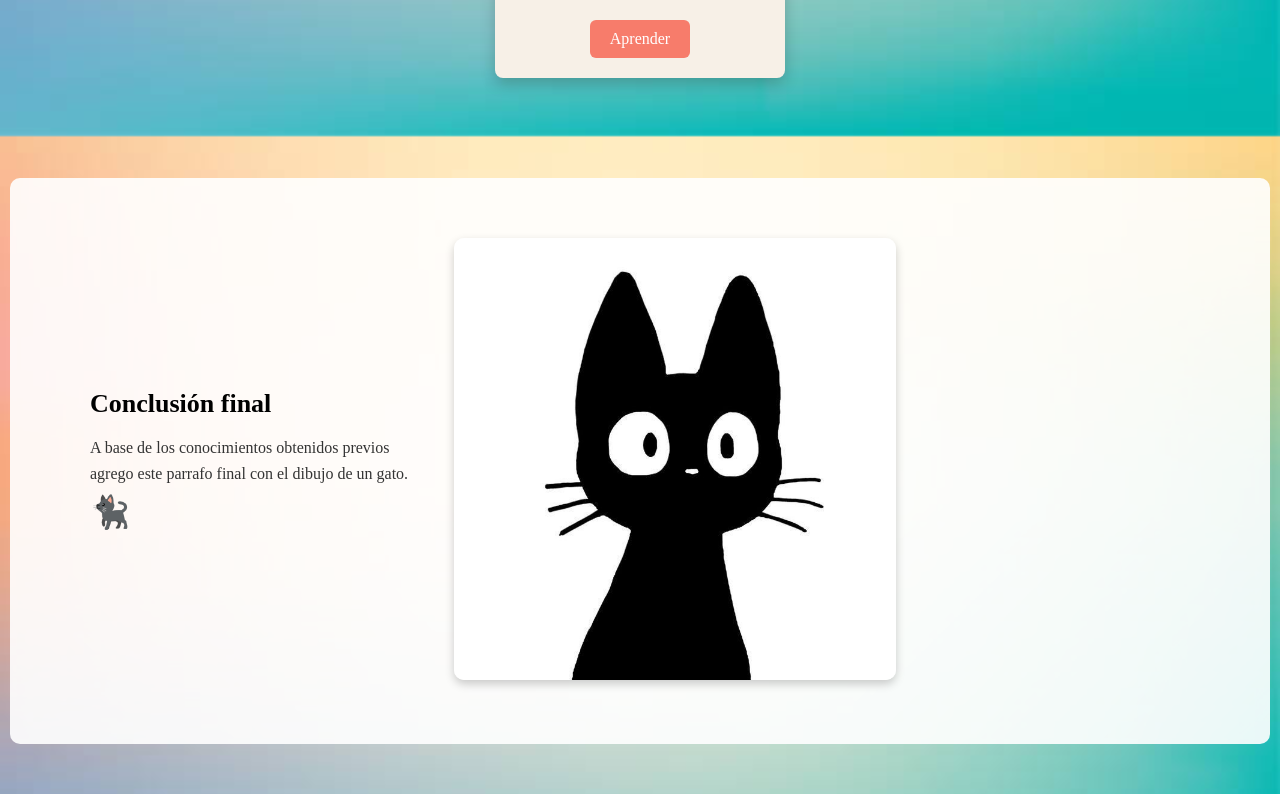
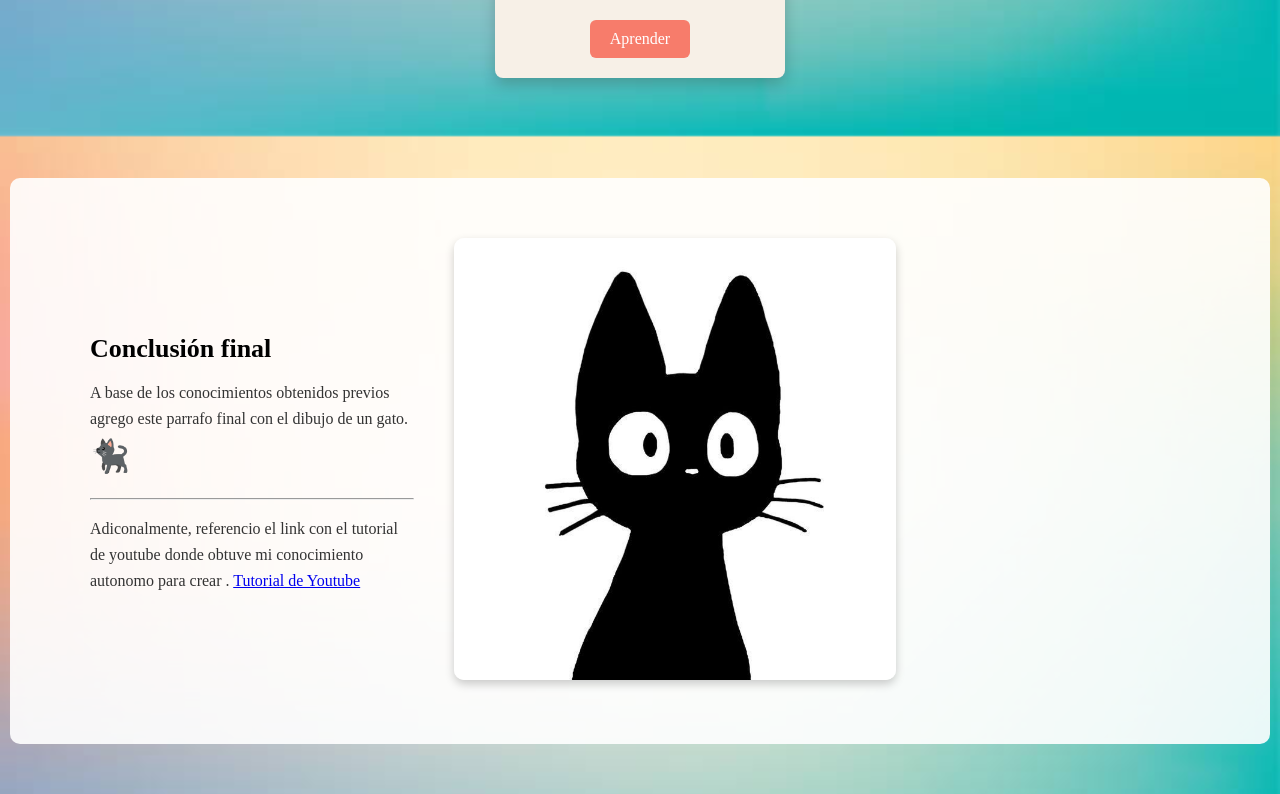
Before and after one commit to L3ugim-01/KOALA-Web, a plain HTML site: page index.html in a window 1280 px wide. Shown: the part 759-1553 px from the top of the page. Drawn offline with Linux system fonts and the light colour scheme.

Commit message:
Update index.html

```diff
--- a/index.html
+++ b/index.html
@@ -92,6 +92,11 @@
         A base de los conocimientos obtenidos previos agrego este parrafo final con el dibujo de un gato.
         <span style="font-size: 2em;">🐈‍⬛</span>
       </p>
+       <hr>
+       <p>
+        Adiconalmente, referencio el link con el tutorial de youtube donde obtuve mi conocimiento autonomo para crear .
+        <a href="https://www.youtube.com/watch?v=rr2H086z16s&list=PLPl81lqbj-4LKo66cEts5yC_AjOvqKptm" target="_blank">Tutorial de Youtube</a>
+      </p>
     </div>
     <div class="info-image">
       <img src="gato.jpg" width 10% alt="Imagen de ejemplo">
```
